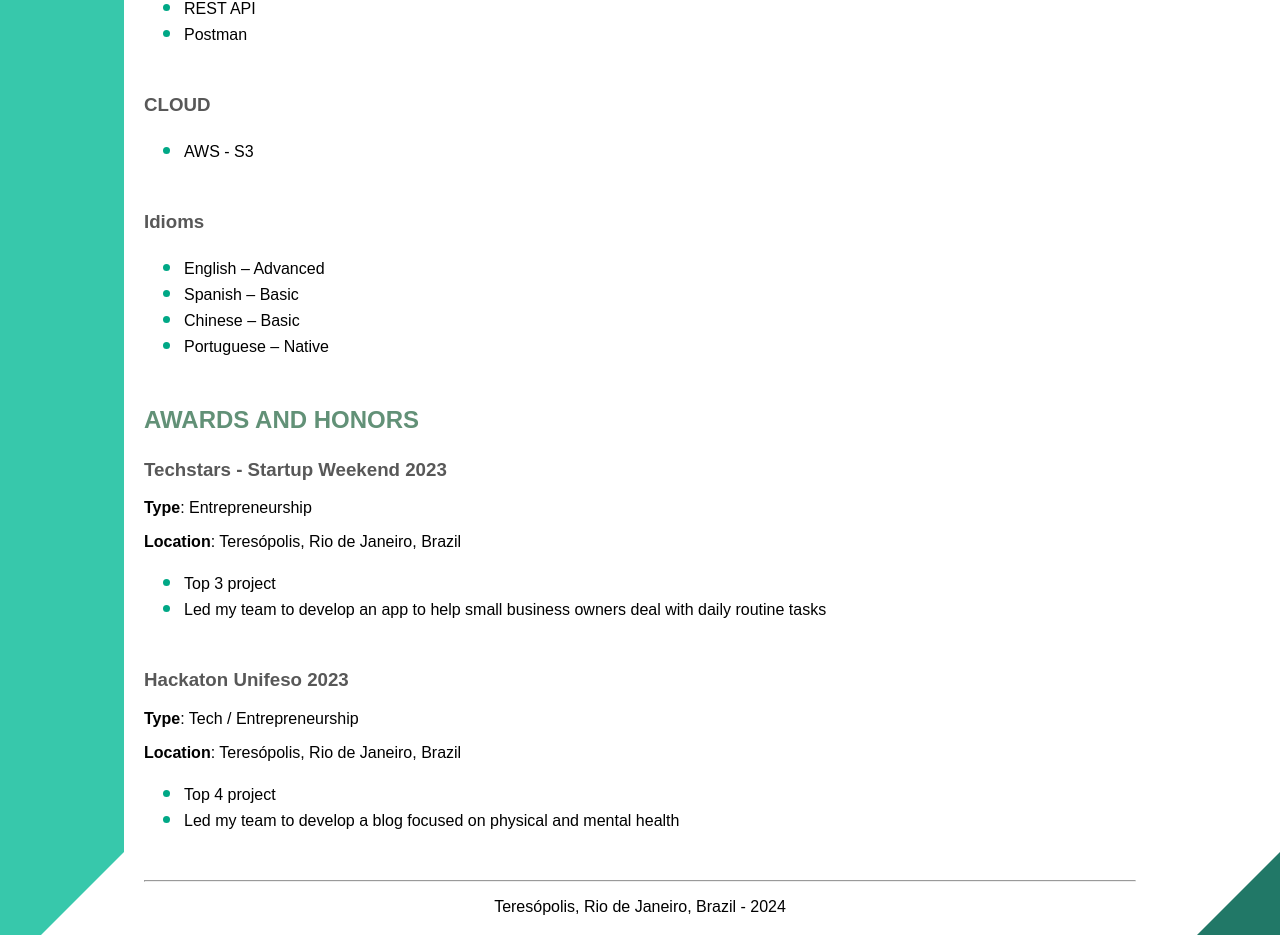
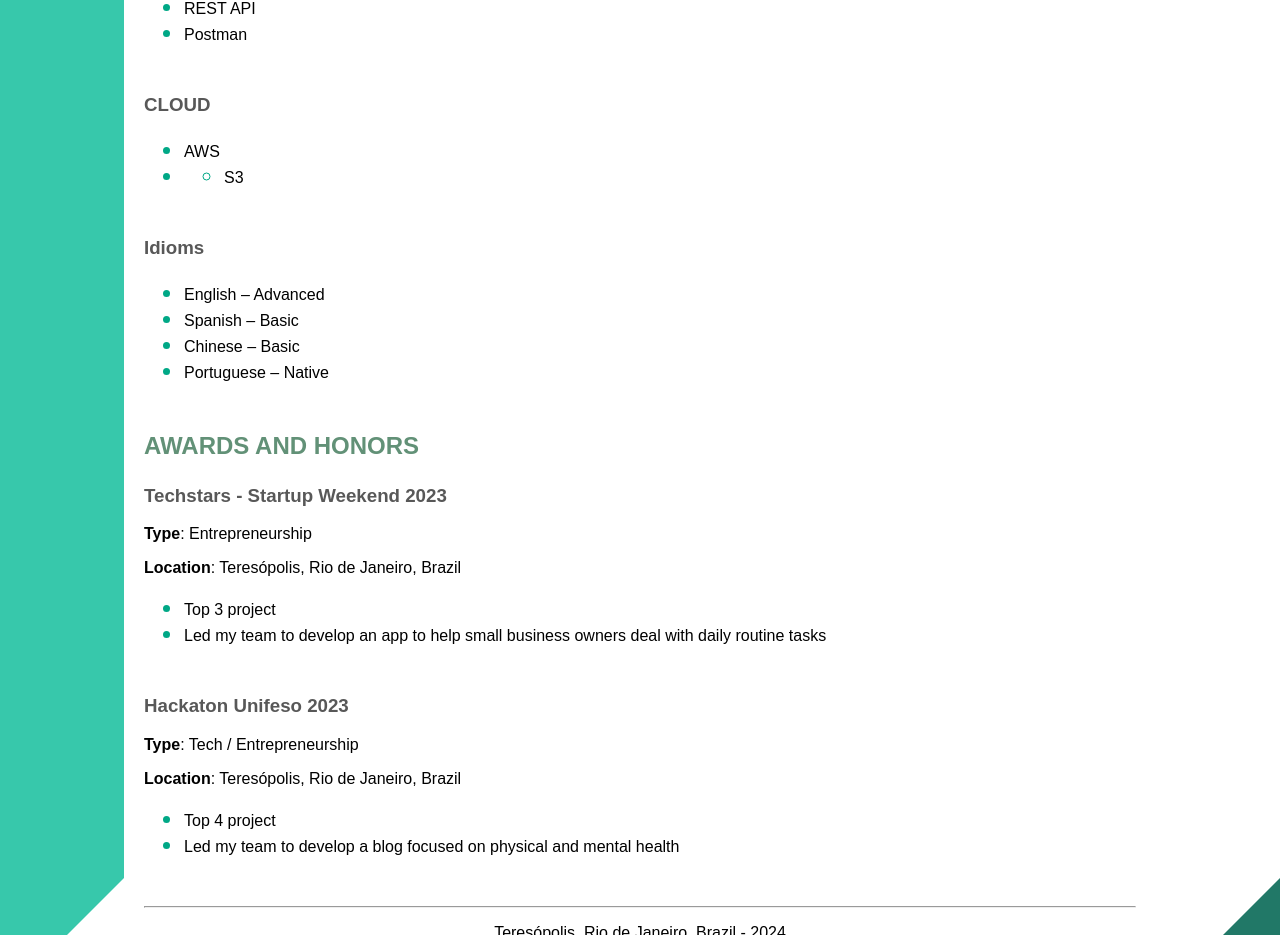
Before and after one commit to hugonorte/portfolio, a Next.js app: page /teste_build_nextjs/en in a window 1280 px wide. Shown: the part 2217-3152 px from the top of the page. Built offline with nearby package versions, Linux system fonts and the light colour scheme; a web font is replaced by a local one.

Commit message:
Adding s3 bullet

```diff
--- a/src/components/ProfessionalSkills/index.tsx
+++ b/src/components/ProfessionalSkills/index.tsx
@@ -60,7 +60,12 @@ async function ProfessionalSkills(props: Language) {
 
             <h3>CLOUD</h3>
             <ul>
-                <li>AWS - S3</li>
+                <li>AWS</li>
+                <li className="list-style-none">
+                    <ul>
+                        <li>S3</li>
+                    </ul>
+                </li>
             </ul>
 
             <h3>{dict.index.idioms.title}</h3>
```
